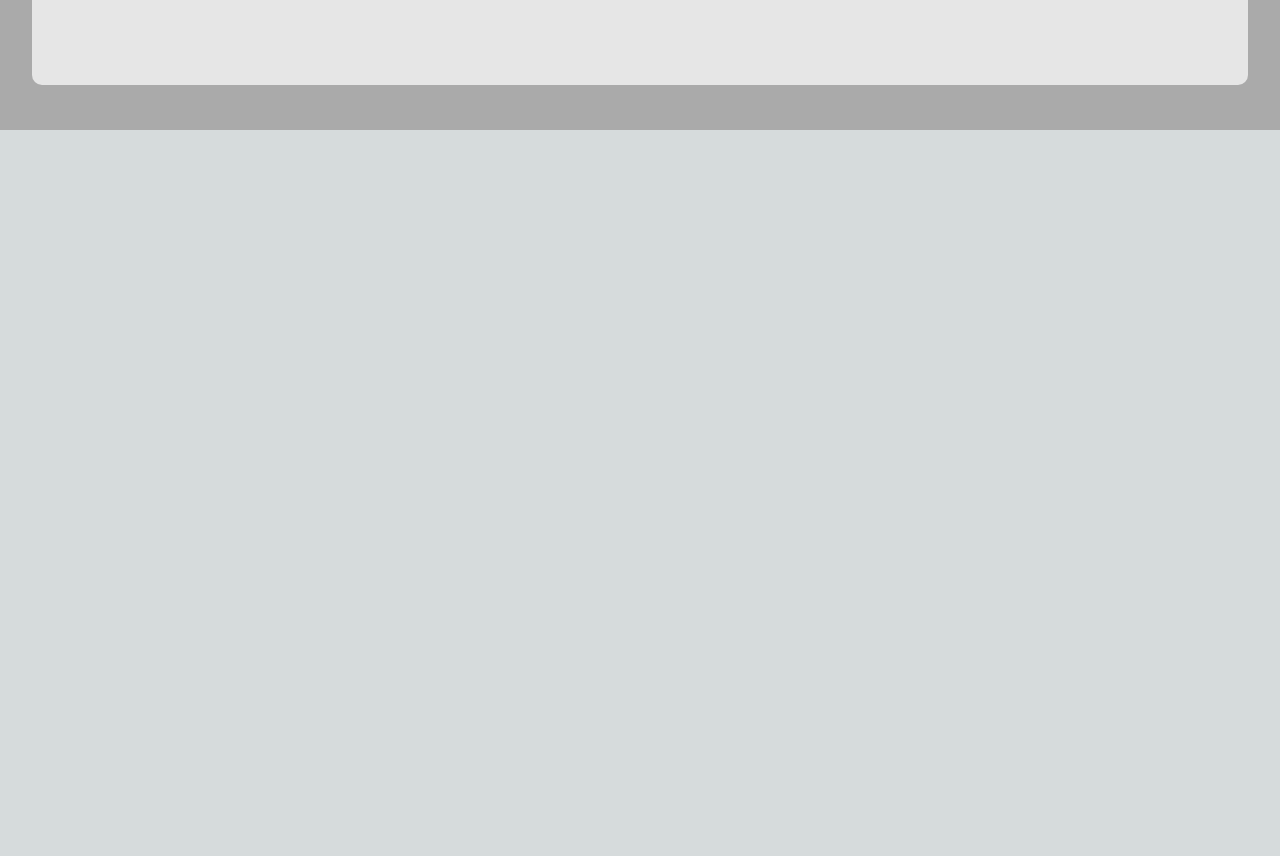
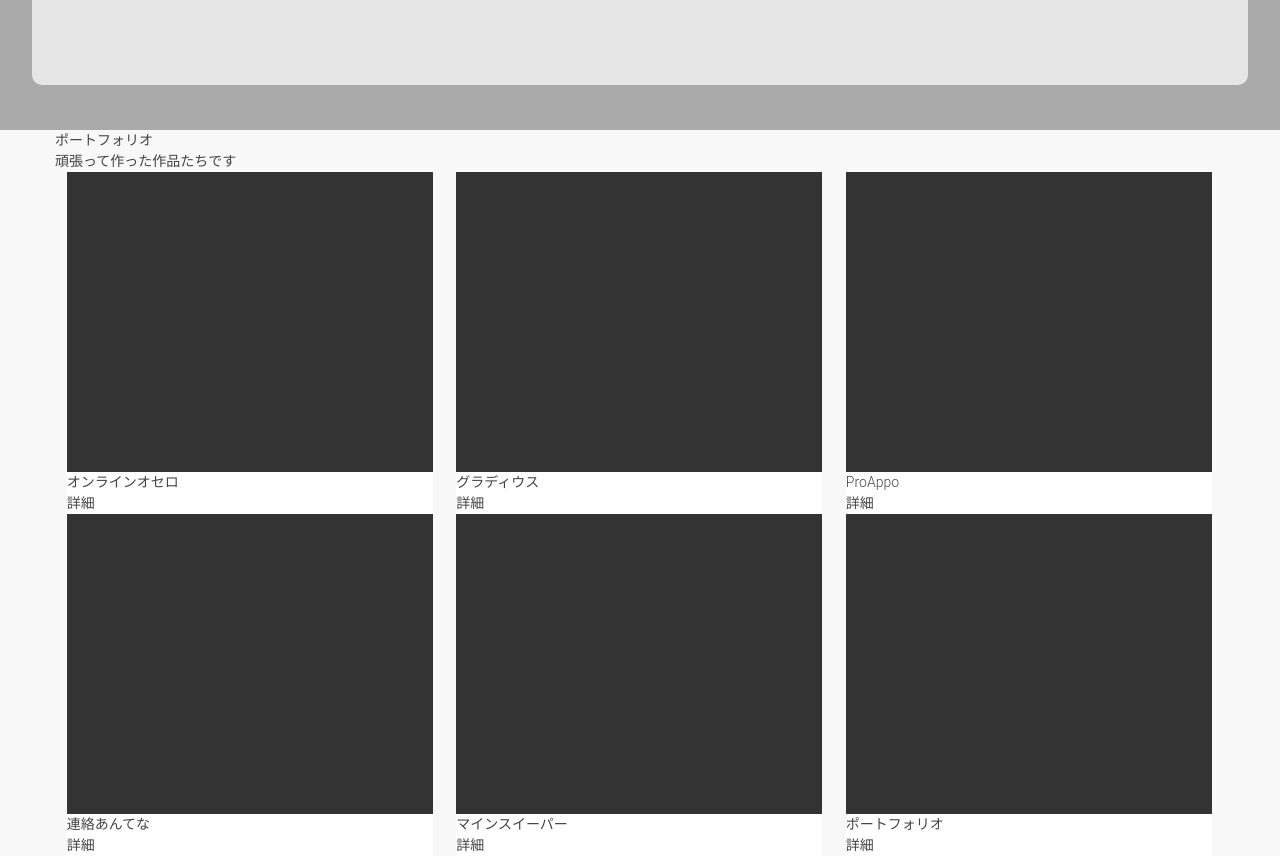
Before and after one commit to s1f102101615/PortfolioSite, a Next.js app: page / in a window 1280 px wide. Shown: the part 1740-2596 px from the top of the page. Before the commit the page ends 1870 px from the top, so only its background shows below. Built offline with nearby package versions, Linux system fonts and the light colour scheme.

Commit message:
ポートフォリオ部分

```diff
--- /dev/null
+++ b/app/components/Portfolio.tsx
@@ -0,0 +1,49 @@
+import Link from 'next/link';
+import React from 'react';
+import styles from './css/Portfolio.module.css';
+
+
+const Portfolio = () => {
+  return (
+    <div className={styles.base}>
+  <div className={styles.container}>
+    <h1>ポートフォリオ</h1>
+    <h2>頑張って作った作品たちです</h2>
+    <div className={styles.box}>
+      <div className={styles.imgholder}></div>
+      <h1 className="feature">オンラインオセロ</h1>
+      <p>詳細</p>
+    </div>
+    <div className={styles.box}>
+      <div className={styles.imgholder}></div>
+      <h1 className="feature">グラディウス</h1>
+      <p>詳細</p>
+    </div>
+    <div className={styles.box}>
+      <div className={styles.imgholder}></div>
+      <h1 className="feature">ProAppo</h1>
+      <p>詳細</p>
+    </div>
+    <div className={styles.groupmargin}></div>
+    <div className={styles.box}>
+      <div className={styles.imgholder}></div>
+      <h1 className="feature">連絡あんてな</h1>
+      <p>詳細</p>
+    </div>
+    <div className={styles.box}>
+      <div className={styles.imgholder}></div>
+      <h1 className="feature">マインスイーパー</h1>
+      <p>詳細</p>
+    </div>
+    <div className={styles.box}>
+      <div className={styles.imgholder}></div>
+      <h1 className="feature">ポートフォリオ</h1>
+      <p>詳細</p>
+    </div>
+    <div className="group"></div>
+  </div>
+</div>
+  );
+};
+
+export default Portfolio;
--- /dev/null
+++ b/app/components/css/Portfolio.module.css
@@ -0,0 +1,36 @@
+.base {
+    background-color: rgb(248, 248, 248);
+}
+
+.container {
+    position: relative;
+    width: 1170px;
+    margin: 0 auto;
+    color: #444;
+    font-size: 14px;
+    font-weight: 300;
+    font-family: Roboto, 'Open Sans', Arial, sans-serif;
+    overflow: hidden;
+  }
+
+.box {
+    cursor: pointer;
+    background: #FFF;
+    float: left;
+    padding: 0;
+    margin: 0;
+    position: relative;
+    width: 31.3%;
+    margin: 0 1%;
+}
+
+.groupmargin {
+    height: 20px;
+}
+
+.imgholder {
+    height: 300px;
+    width: 100%;
+    background: #333;
+    transition: background 0.3s linear;
+}
--- a/app/page.tsx
+++ b/app/page.tsx
@@ -2,6 +2,7 @@ import React from 'react';
 import Header from './components/Header';
 import Footer from './components/Footer';
 import About from './components/About';
+import Portfolio from './components/Portfolio';
 
 
 const Home = () => {
@@ -10,6 +11,7 @@ const Home = () => {
       <Header></Header>
       <Footer></Footer>
       <About></About>
+      <Portfolio></Portfolio>
     </div>
   );
 };
```
